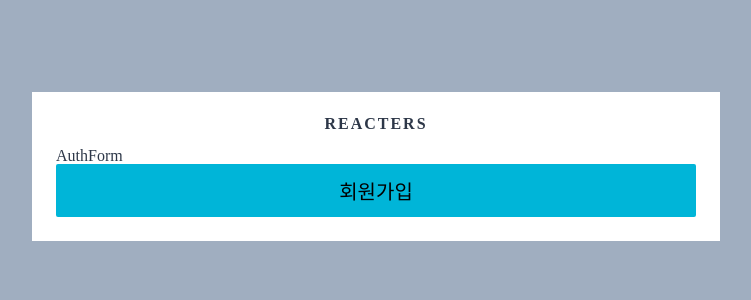
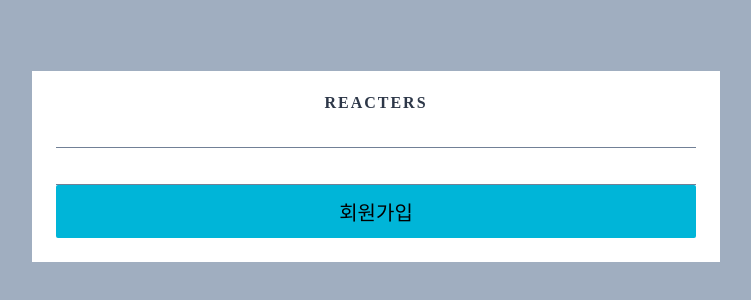
Before and after one commit to turtle601/blog-full-stack-app, a React (Create React App) app in the folder client/: page /register in a window 1280 px wide. Shown: the part 234-534 px from the top of the page, without its empty margins (264-1015 px from the left). Built offline with nearby package versions, Linux system fonts and the light colour scheme.

Commit message:
feat: input 커스터마이징 #22

```diff
--- a/client/src/components/auth/AuthForm.jsx
+++ b/client/src/components/auth/AuthForm.jsx
@@ -2,15 +2,17 @@ import React from 'react';
 
 // custom 컴포넌트
 import { Button } from '../../customs/button';
+import { Input } from '../../customs/input';
 
 const AuthForm = () => {
   return (
-    <>
-      <div>AuthForm</div>
+    <form>
+      <Input underline />
+      <Input underline />
       <Button fullWidth cyan>
         회원가입
       </Button>
-    </>
+    </form>
   );
 };
 
--- /dev/null
+++ b/client/src/customs/input.js
@@ -0,0 +1,45 @@
+import styled, { css } from 'styled-components';
+
+const StyledInput = styled.input`
+  width: 100%;
+
+  outline: none;
+  border: none;
+  background: none;
+
+  box-sizing: border-box;
+
+  ${({ theme }) => {
+    return css`
+      border: 1px solid ${theme.color.gray[500]};
+
+      font-size: ${theme.fontSizes.md};
+
+      &:focus {
+        color: ${theme.color.gray[900]};
+        border: 1px solid ${theme.color.gray[900]};
+      }
+
+      & + & {
+        margin-top: ${theme.space[4]};
+      }
+    `;
+  }}
+
+  ${props => {
+    return (
+      props.underline &&
+      css`
+        border: none;
+        border-bottom: 1px solid ${props.theme.color.gray[500]};
+
+        &:focus {
+          border: none;
+          border-bottom: 1px solid ${props.theme.color.gray[900]};
+        }
+      `
+    );
+  }}
+`;
+
+export const Input = props => <StyledInput {...props} />;
```
